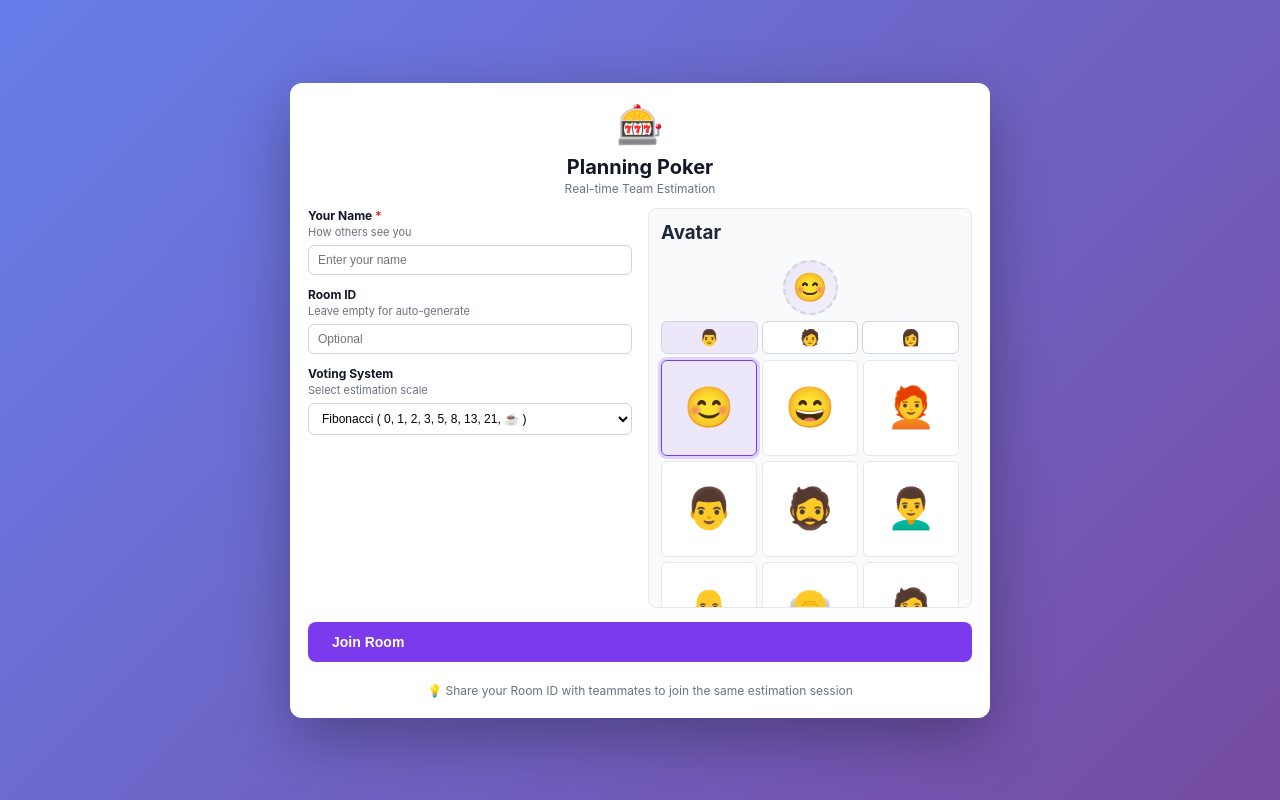
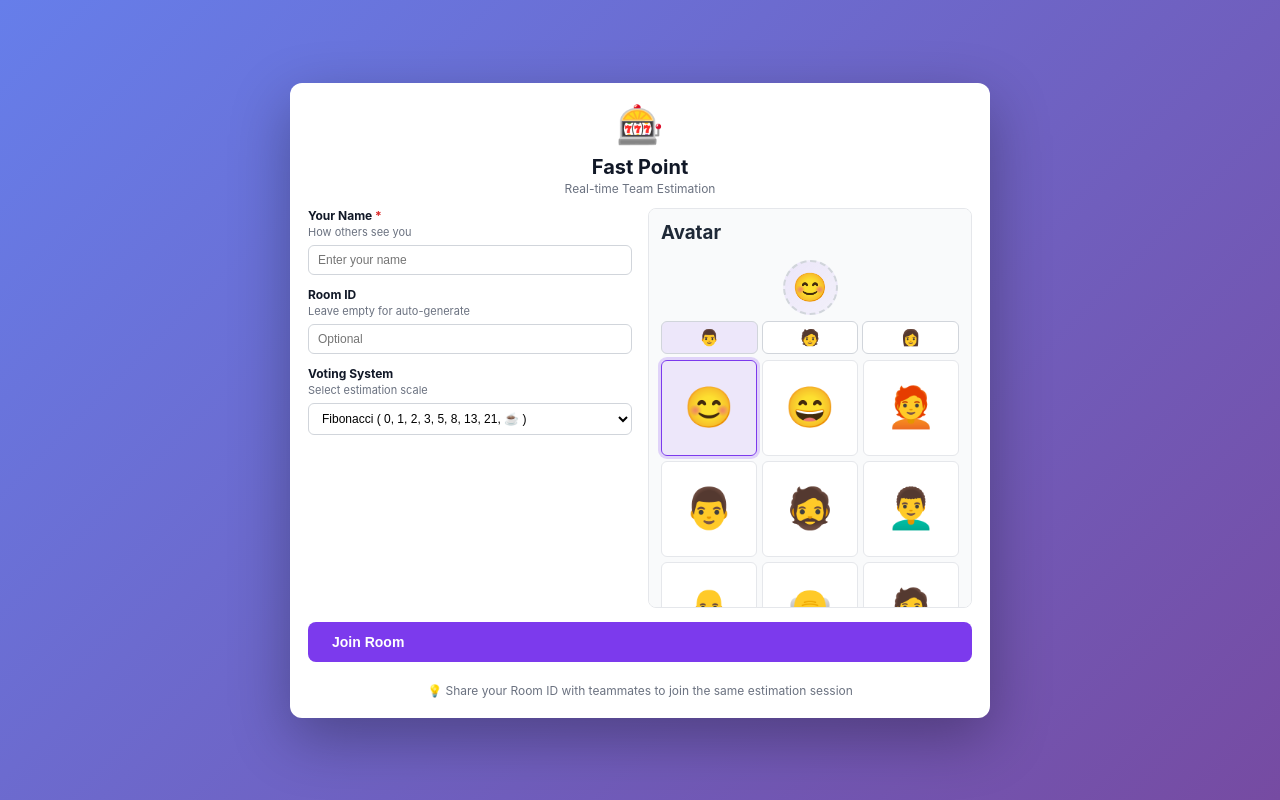
Before and after one commit to getmscode2013/planningpoker, a Flask app: page / in a window 1280 px wide. Run offline with Flask 3, Linux system fonts and the light colour scheme; some libraries are stand-ins or nearby versions.

Commit message:
change the name to fast point

```diff
--- a/app.py
+++ b/app.py
@@ -1,5 +1,5 @@
 """
-Planning Poker Application - Backend
+Fast Point Application - Backend
 Real-time voting system for agile estimation using Flask and Socket.IO
 """
 
@@ -19,7 +19,7 @@ user_sessions = {}
 
 
 class Room:
-    """Represents a planning poker room"""
+    """Represents a Fast Point room"""
 
     def __init__(self, room_id):
         self.id = room_id
--- a/static/client.js
+++ b/static/client.js
@@ -1,5 +1,5 @@
 /* ========================================
-   Planning Poker - Client JavaScript
+   Fast Point - Client JavaScript
    ======================================== */
 
 let socket;
--- a/static/style.css
+++ b/static/style.css
@@ -1,5 +1,5 @@
 /* ========================================
-   Planning Poker - Global Styles
+   Fast Point - Global Styles
    ======================================== */
 
 * {
--- a/templates/index.html
+++ b/templates/index.html
@@ -3,7 +3,7 @@
 <head>
     <meta charset="UTF-8">
     <meta name="viewport" content="width=device-width, initial-scale=1.0">
-    <title>Planning Poker - Real-time Estimation</title>
+    <title>Fast Point - Real-time Estimation</title>
     <link rel="stylesheet" href="{{ url_for('static', filename='style.css') }}">
 </head>
 <body>
@@ -13,7 +13,7 @@
             <div class="login-container">
                 <div class="login-card">
                     <div class="logo">🎰</div>
-                    <h1>Planning Poker</h1>
+                    <h1>Fast Point</h1>
                     <p class="subtitle">Real-time Team Estimation</p>
 
                     <form id="loginForm" onsubmit="handleLogin(event)">
@@ -115,7 +115,7 @@
         <div id="roomScreen" class="screen">
             <header class="header">
                 <div class="header-left">
-                    <h1>Planning Poker</h1>
+                    <h1>Fast Point</h1>
                     <p id="roomLabel" class="room-id">Room: <span id="roomId">-</span></p>
                 </div>
                 <div class="header-right">
```
Also changed, not shown: README.md, readme.txt.
